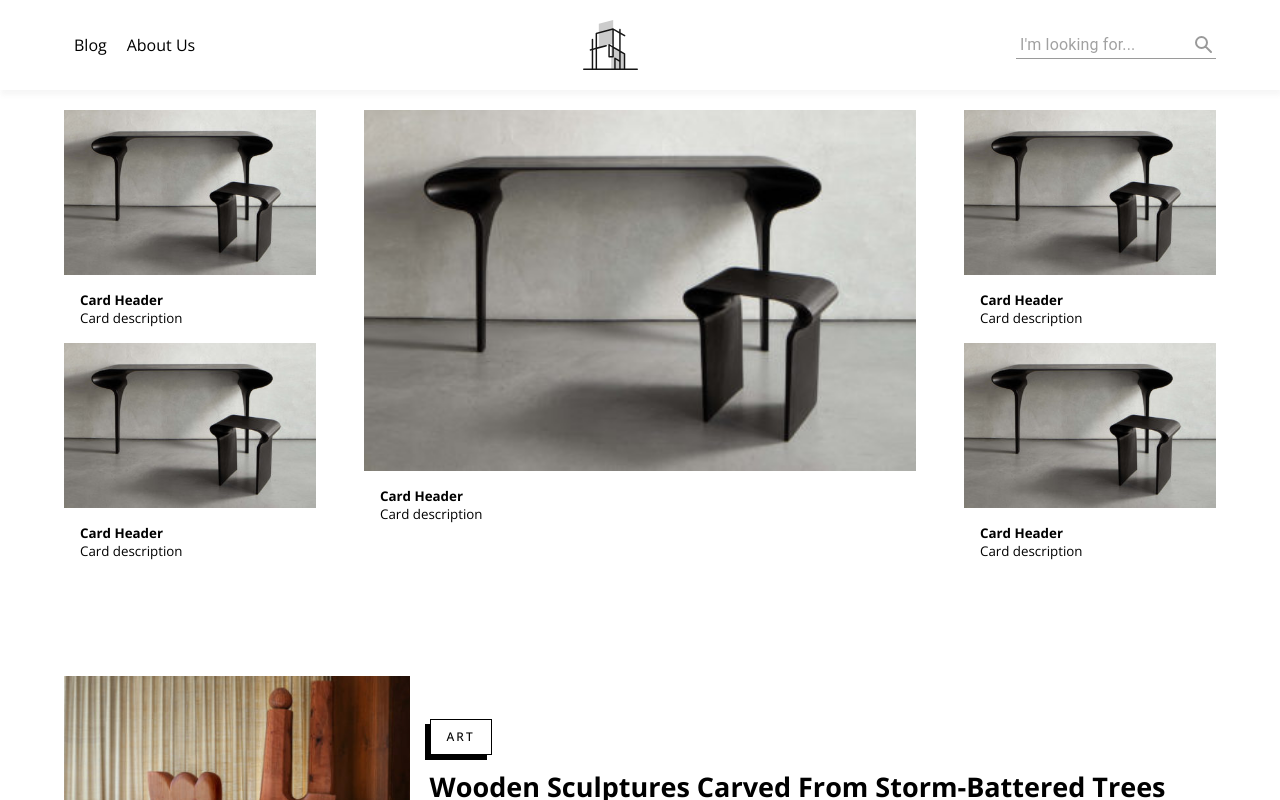
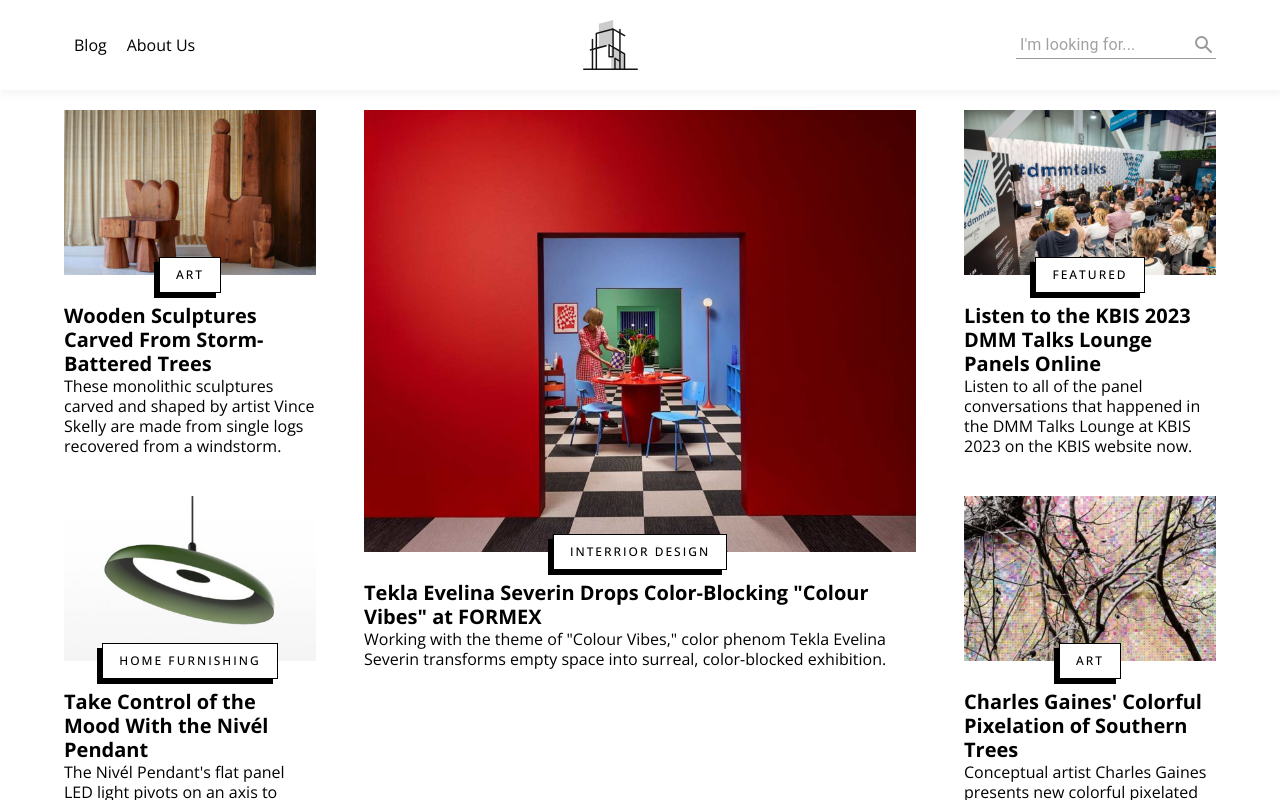
Before and after one commit to tetiana-kozak/design-blog, a React (Create React App) app: page / in a window 1280 px wide. Shown: the top 800 px of the page. Built offline with nearby package versions, Linux system fonts and the light colour scheme.

Commit message:
feat: send props to FeaturedArticles

```diff
--- a/src/components/Articles/FeaturedArticle.scss
+++ b/src/components/Articles/FeaturedArticle.scss
@@ -1,3 +1,9 @@
+.intro-article {
+  &:not(:last-child) {
+    margin-bottom: 30px;
+  }
+}
+
 .card {
   border: none;
   border-radius: 0;
@@ -6,9 +12,42 @@
   color: #000;
 
   &:hover {
+    color: #585858;
+  }
+  .card-img {
+    width: 100%;
   }
 }
 
 .css-1v2exvi-MuiCardActionArea-focusHighlight {
   background: none;
 }
+
+.card-content {
+  padding: 0;
+  margin-top: 25px;
+  margin-bottom: 10px;
+  h3 {
+    font-weight: 700;
+    font-size: 20px;
+    line-height: 24px;
+  }
+  p {
+    font-weight: 300;
+    font-size: 16px;
+    line-height: 20px;
+  }
+}
+
+.card-relative {
+  position: relative;
+}
+
+.button-center {
+  position: absolute;
+  left: 0;
+  right: 0;
+  display: flex;
+  justify-content: center;
+  bottom: -14px;
+}
--- a/src/components/Articles/FeaturedArticle.tsx
+++ b/src/components/Articles/FeaturedArticle.tsx
@@ -1,25 +1,34 @@
 import { Card, CardActionArea, CardMedia, CardContent } from '@mui/material'
+import CategoryButton from 'components/Buttons/CategoryButton'
 import './FeaturedArticle.scss'
 
-import articleImage from 'assets/Melanie-Courbet-Table.jpg'
+// import articleImage from 'assets/Melanie-Courbet-Table.jpg'
 
-type Props = {}
-const FeaturedArticle = (props: Props) => {
+type Props = {
+  categoryArrayItem: {
+    title: string
+    description: string
+    category: string
+    image: string
+    id: number
+  }
+}
+const FeaturedArticle = ({ categoryArrayItem }: Props) => {
+  // console.log('categoryArrayItem', categoryArrayItem)
   return (
     <>
-      <article className="intro-article">
+      <article className="intro-article" key={categoryArrayItem.id}>
         <Card className="card">
           <CardActionArea>
-            <CardMedia
-              component="img"
-              width="100%"
-              image={articleImage}
-              // image="./assets/Melanie-Courbet-Table.jpg"
-              alt="Melanie Courbet Table"
-            />
-            <CardContent>
-              <h3>Card Header</h3>
-              <p> Card description</p>
+            <div className="card-media card-relative">
+              <img src={categoryArrayItem.image} alt="" className="card-img" />
+              <div className="button-center">
+                <CategoryButton category={categoryArrayItem.category} />
+              </div>
+            </div>
+            <CardContent className="card-content">
+              <h3>{categoryArrayItem.title}</h3>
+              <p> {categoryArrayItem.description}</p>
             </CardContent>
           </CardActionArea>
         </Card>
--- a/src/components/Articles/FeaturedArticles.tsx
+++ b/src/components/Articles/FeaturedArticles.tsx
@@ -1,22 +1,30 @@
 import { Grid } from '@mui/material'
 import FeaturedArticle from './FeaturedArticle'
 
-type Props = {}
-const FeaturedArticles = (props: Props) => {
+type Props = {
+  categoryArray: {
+    title: string
+    description: string
+    category: string
+    image: string
+    id: number
+  }[]
+}
+const FeaturedArticles = ({ categoryArray }: Props) => {
   return (
     <>
       <section className="intro-articles">
         <Grid container spacing={6}>
-          <Grid item xs={12} sm={6} md={3}>
-            <FeaturedArticle />
-            <FeaturedArticle />
+          <Grid item sm={12} lg={3}>
+            <FeaturedArticle categoryArrayItem={categoryArray[0]} />
+            <FeaturedArticle categoryArrayItem={categoryArray[1]} />
           </Grid>
-          <Grid item xs={12} sm={6} md={6}>
-            <FeaturedArticle />
+          <Grid item sm={12} lg={6}>
+            <FeaturedArticle categoryArrayItem={categoryArray[2]} />
           </Grid>
-          <Grid item xs={12} sm={6} md={3}>
-            <FeaturedArticle />
-            <FeaturedArticle />
+          <Grid item sm={12} lg={3}>
+            <FeaturedArticle categoryArrayItem={categoryArray[3]} />
+            <FeaturedArticle categoryArrayItem={categoryArray[4]} />
           </Grid>
         </Grid>
       </section>
--- a/src/components/Articles/MainArticle.tsx
+++ b/src/components/Articles/MainArticle.tsx
@@ -16,7 +16,7 @@ const MainArticle = ({ title, description, category, image }: Props) => {
         <Card className="card">
           <CardMedia
             component="img"
-            width="100/%"
+            width="100%"
             src={image}
             className="card-img"
           />
--- a/src/components/Buttons/CategoryButton.scss
+++ b/src/components/Buttons/CategoryButton.scss
@@ -9,6 +9,7 @@
   box-shadow: -5px 5px #000;
   display: block;
   width: fit-content;
+  background-color: #fff;
 
   &:hover {
     color: #585858;
--- a/src/components/Sliders/SliderSection.tsx
+++ b/src/components/Sliders/SliderSection.tsx
@@ -14,7 +14,6 @@ type Props = {
     category: string
     image: string
     id: number
-    heading?: string
   }[]
 }
 
--- a/src/pages/Home/Home.tsx
+++ b/src/pages/Home/Home.tsx
@@ -9,9 +9,15 @@ const Home = (props: Props) => {
   const lastLaunchesArray = articlesArray.filter(
     (article) => article.heading === 'last-launches'
   )
+  const featuredArray = articlesArray.filter(
+    (article) => article.heading === 'featured'
+  )
+
+  console.log('featuredArray', featuredArray)
+
   return (
     <div className="home-page">
-      <FeaturedArticles />
+      <FeaturedArticles categoryArray={featuredArray} />
       <MainArticles />
       <SliderSection categoryArray={lastLaunchesArray} />
     </div>
--- a/src/utils/articlesArray.ts
+++ b/src/utils/articlesArray.ts
@@ -33,7 +33,7 @@ const ArticlesArray: Articles[] = [
     description:
       'Working with the theme of "Colour Vibes," color phenom Tekla Evelina Severin transforms empty space into surreal, color-blocked exhibition.',
     category: 'interrior design',
-    heading: 'featured-main',
+    heading: 'featured',
     image: '/images/Dimensions-of-Colour-Formex.jpg',
   },
   {
```
